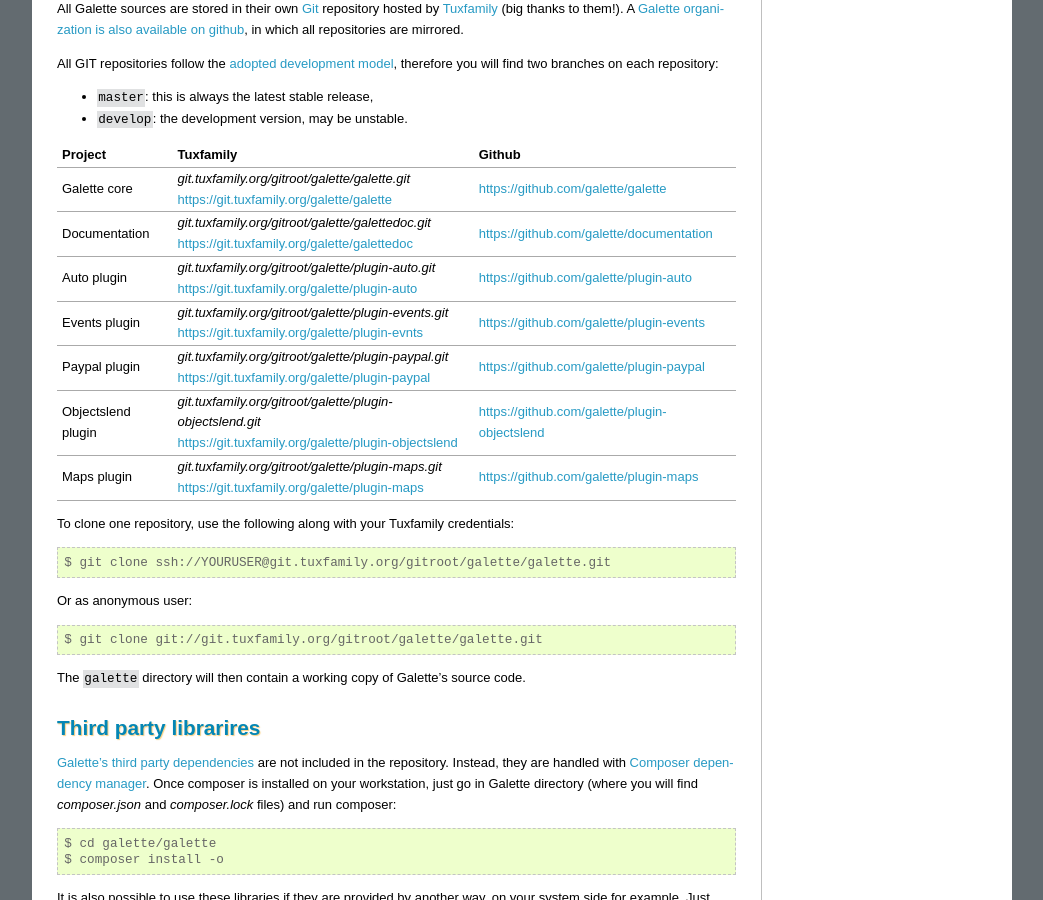
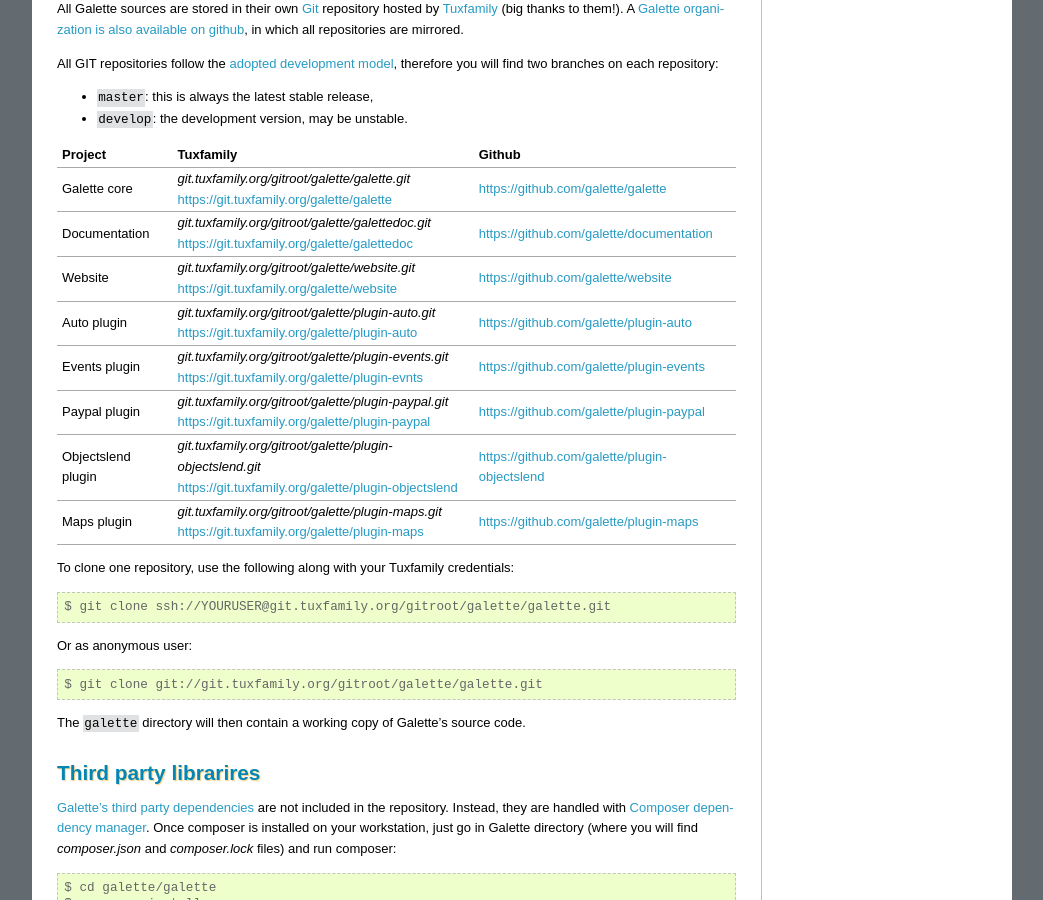
Before and after one commit to galette/galettedoc, a Sphinx documentation site: the page built from source/development/git.rst, in a window 1280 px wide and 900 px high, scrolled down 782 px. Shown: the whole window, without its empty margins (118-1161 px from the left). Built offline with Sphinx 7.4.7, drawn with Linux system fonts in a browser that asks for light colours.

Commit message:
Add new website sources

```diff
--- a/source/development/git.rst
+++ b/source/development/git.rst
@@ -29,6 +29,9 @@
 +-----------------------+----------------------------------------------------------------+-----------------------------------------------+
 | Documentation         | | `git.tuxfamily.org/gitroot/galette/galettedoc.git`           | https://github.com/galette/documentation      |
 |                       | | https://git.tuxfamily.org/galette/galettedoc                 |                                               |
++-----------------------+----------------------------------------------------------------+-----------------------------------------------+
+| Website               | | `git.tuxfamily.org/gitroot/galette/website.git`              | https://github.com/galette/website            |
+|                       | | https://git.tuxfamily.org/galette/website                    |                                               |
 +-----------------------+----------------------------------------------------------------+-----------------------------------------------+
 | Auto plugin           | | `git.tuxfamily.org/gitroot/galette/plugin-auto.git`          | https://github.com/galette/plugin-auto        |
 |                       | | https://git.tuxfamily.org/galette/plugin-auto                |                                               |
```
